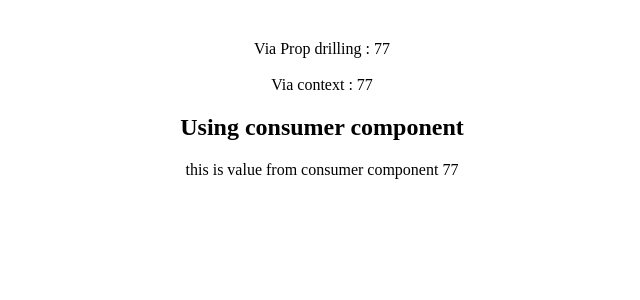
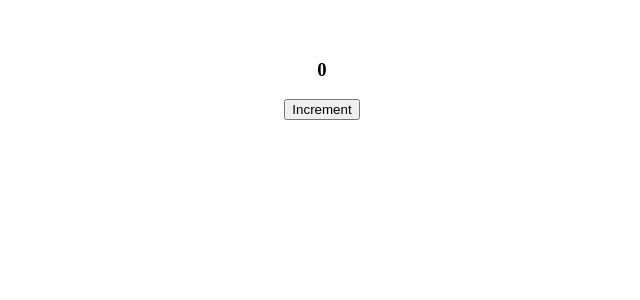
Before and after one commit to level1cr3/reactDoc, a React (Vite) app: page / in a window 1280 px wide. Shown: the top 300 px of the page, without its empty margins (318-958 px from the left). Built offline with nearby package versions, Linux system fonts and the light colour scheme.

Commit message:
challenge : context also adding ErrorBoundry for failing component to show fallback component instead of that

```diff
--- a/package.json
+++ b/package.json
@@ -11,7 +11,8 @@
   },
   "dependencies": {
     "react": "^19.1.0",
-    "react-dom": "^19.1.0"
+    "react-dom": "^19.1.0",
+    "react-error-boundary": "^6.0.0"
   },
   "devDependencies": {
     "@eslint/js": "^9.30.1",
--- a/src/App.tsx
+++ b/src/App.tsx
@@ -1,16 +1,18 @@
-import { useState } from "react";
+import { ErrorBoundary } from "react-error-boundary";
 import "./App.css";
-import MyCountContext from "./Propdrilling and Context/Context/MyCountContext";
-import PropDrilling from "./Propdrilling and Context/PropDrilling";
+import Count from "./Propdrilling and Context/challenge/Count";
+import CountButton from "./Propdrilling and Context/challenge/CountButton";
+import CountProvider from "./Propdrilling and Context/challenge/CountProvider";
 
 function App() {
-  const [count] = useState(77);
-
   return (
     <>
-      <MyCountContext.Provider value={count}>
-        <PropDrilling count={count} />
-      </MyCountContext.Provider>
+      <ErrorBoundary fallback={<div>Something went wrong</div>}>
+        <CountProvider>
+          <Count />
+          <CountButton />
+        </CountProvider>
+      </ErrorBoundary>
     </>
   );
 }
--- /dev/null
+++ b/src/Propdrilling and Context/challenge/Count.tsx
@@ -0,0 +1,14 @@
+import { useContext } from "react";
+import { CountContext } from "./CountProvider";
+
+const Count = () => {
+  const context = useContext(CountContext);
+
+  if (!context) {
+    throw new Error("CountContext must be used within a CountProvider");
+  }
+
+  return <h3>{context.count}</h3>;
+};
+
+export default Count;
--- /dev/null
+++ b/src/Propdrilling and Context/challenge/CountButton.tsx
@@ -0,0 +1,18 @@
+import { useContext } from "react";
+import { CountContext } from "./CountProvider";
+
+const CountButton = () => {
+  const context = useContext(CountContext);
+
+  if (!context) {
+    throw new Error("CountContext must be used within a CountProvider");
+  }
+
+  return (
+    <button onClick={() => context.setCount(context.count + 1)}>
+      Increment
+    </button>
+  );
+};
+
+export default CountButton;
--- /dev/null
+++ b/src/Propdrilling and Context/challenge/CountProvider.tsx
@@ -0,0 +1,32 @@
+import {
+  createContext,
+  useState,
+  type Dispatch,
+  type ReactElement,
+  type SetStateAction,
+} from "react";
+
+type CountContextType = {
+  count: number;
+  setCount: Dispatch<SetStateAction<number>>;
+};
+
+export const CountContext = createContext<CountContextType | undefined>(
+  undefined
+);
+
+type Props = {
+  children: ReactElement[];
+};
+
+const CountProvider = ({ children }: Props) => {
+  const [count, setCount] = useState(0);
+
+  return (
+    <CountContext.Provider value={{ count, setCount }}>
+      {children}
+    </CountContext.Provider>
+  );
+};
+
+export default CountProvider;
```
Also changed, not shown: 1 other file (tests, documents, lock files or other folders).
